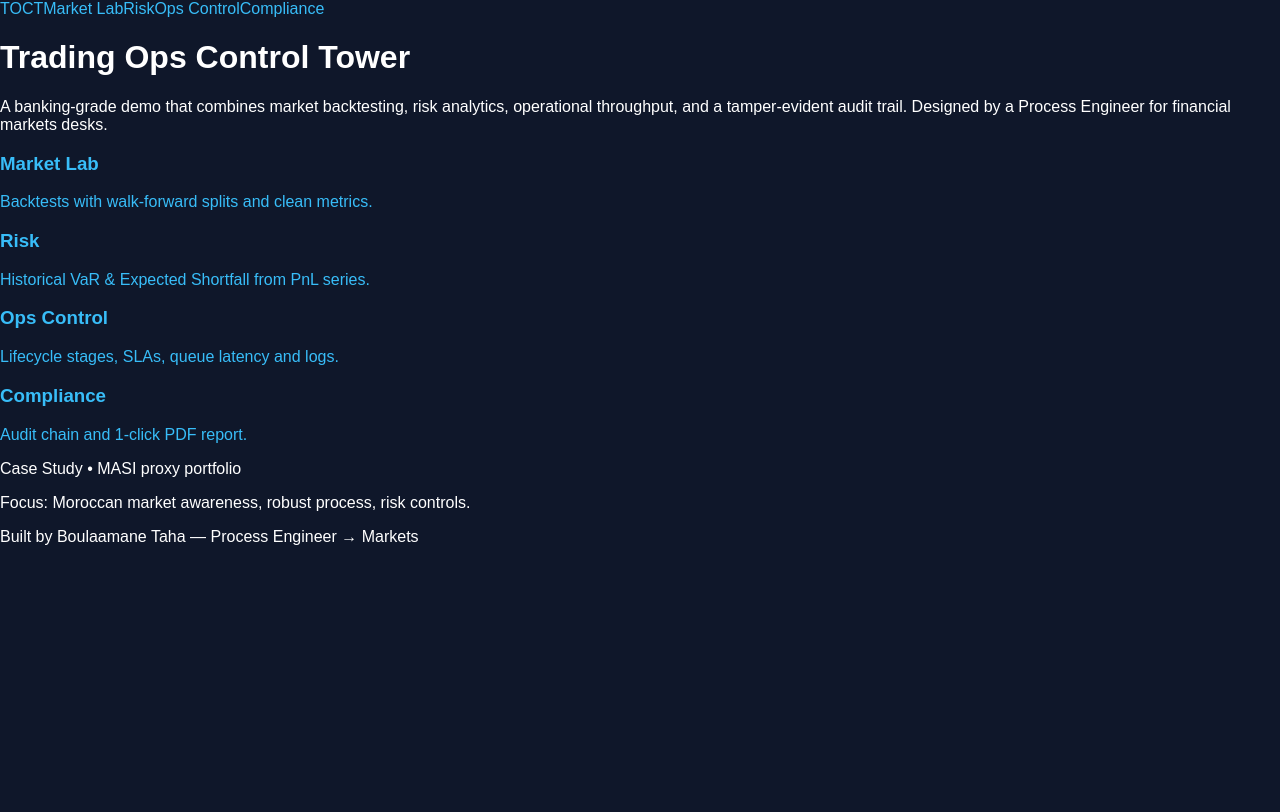
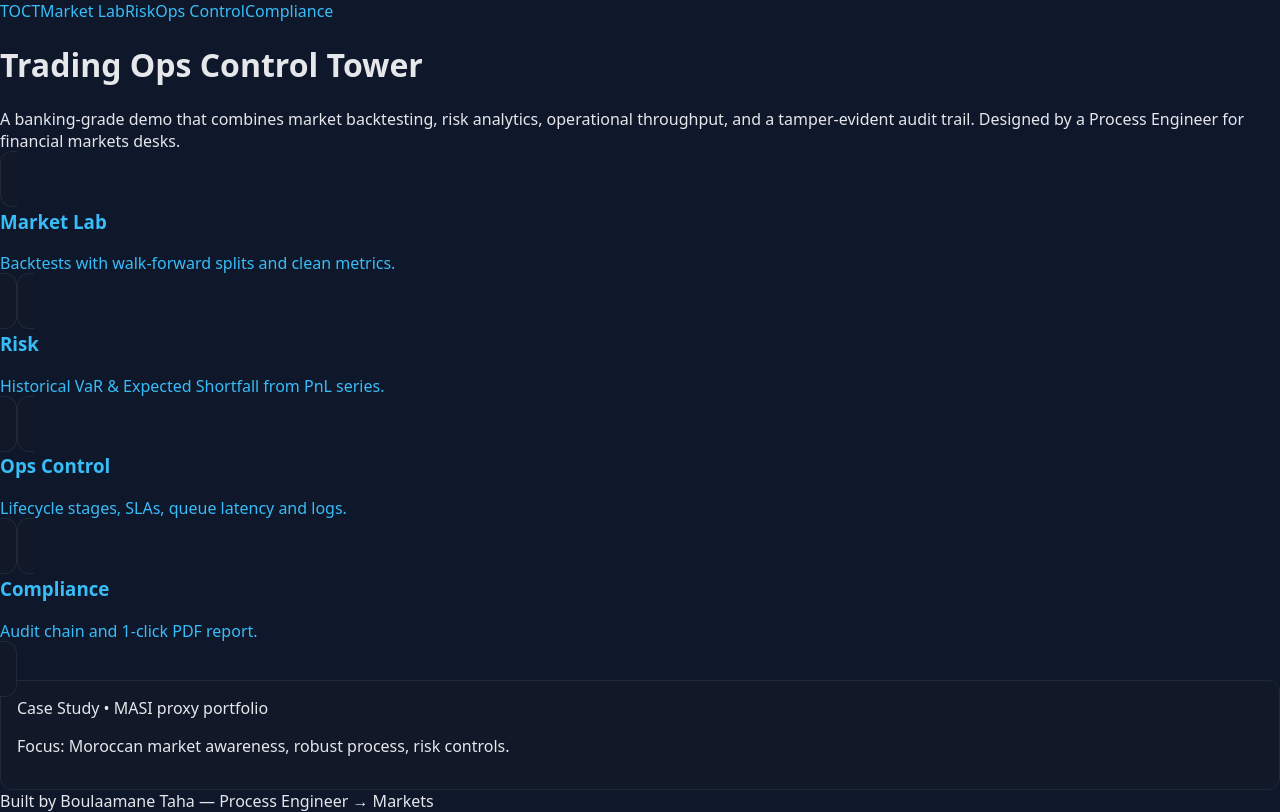
Before and after one commit to TahaBo04/Toct, a Next.js app in the folder frontend/: page / in a window 1280 px wide. Built offline with nearby package versions, Linux system fonts and the light colour scheme.

Commit message:
Update globals.css

```diff
--- a/frontend/src/app/globals.css
+++ b/frontend/src/app/globals.css
@@ -1,17 +1,7 @@
-/* Global styles */
-html, body {
-  margin: 0;
-  padding: 0;
-  font-family: Arial, sans-serif;
-  background: #0f172a;
-  color: white;
-}
-
-a {
-  color: #38bdf8;
-  text-decoration: none;
-}
-
-button {
-  cursor: pointer;
-}
+html, body { margin: 0; padding: 0; font-family: system-ui, Arial, sans-serif; background:#0f172a; color:#e5e7eb; }
+a { color:#38bdf8; text-decoration:none; }
+.container { max-width: 960px; margin: 0 auto; padding: 24px; }
+.card { background:#111827; border:1px solid #1f2937; border-radius:12px; padding:16px; }
+.btn { background:#2563eb; color:white; border:none; padding:8px 12px; border-radius:8px; }
+.input, .textarea, .select { width:100%; padding:8px; border-radius:8px; border:1px solid #374151; background:#0b1220; color:#e5e7eb; }
+.grid2 { display:grid; gap:16px; grid-template-columns: 1fr 1fr; }
```
